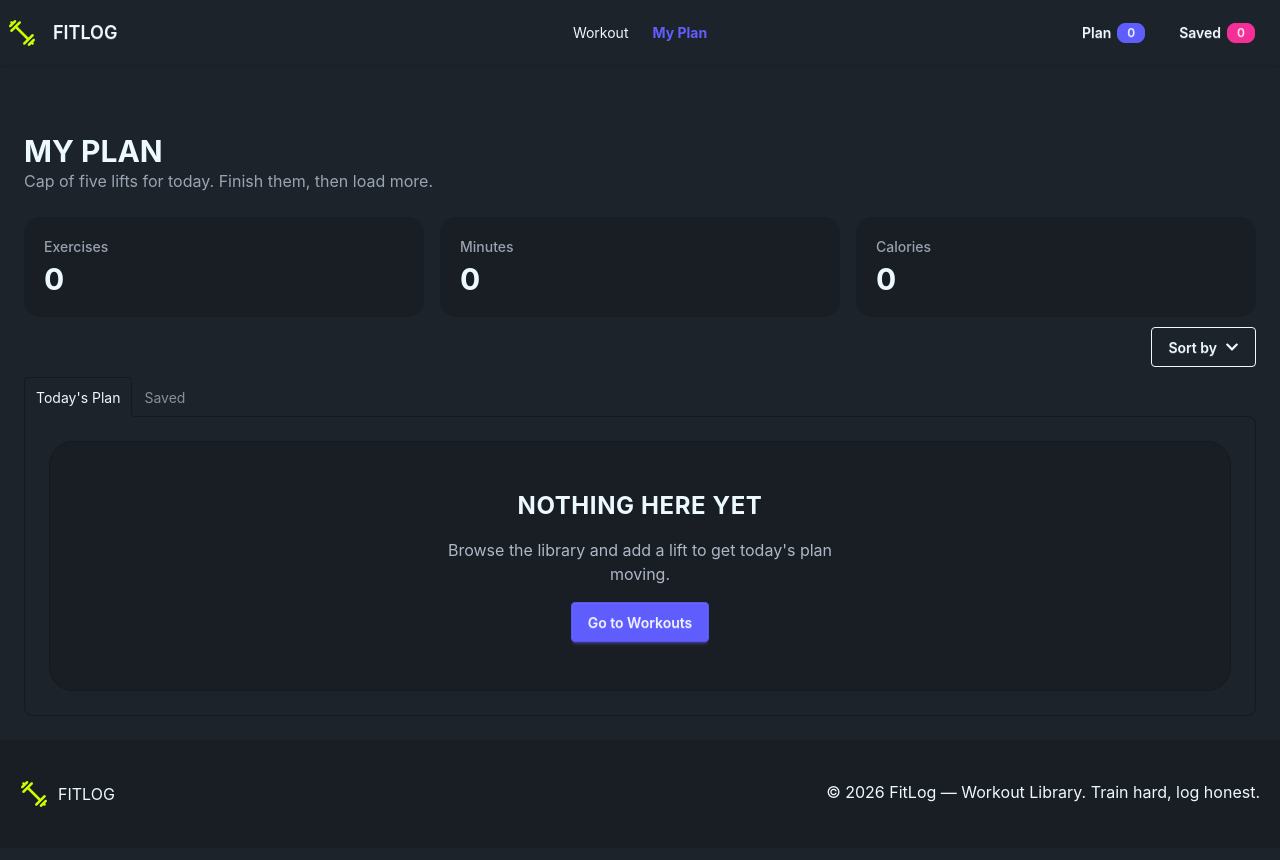
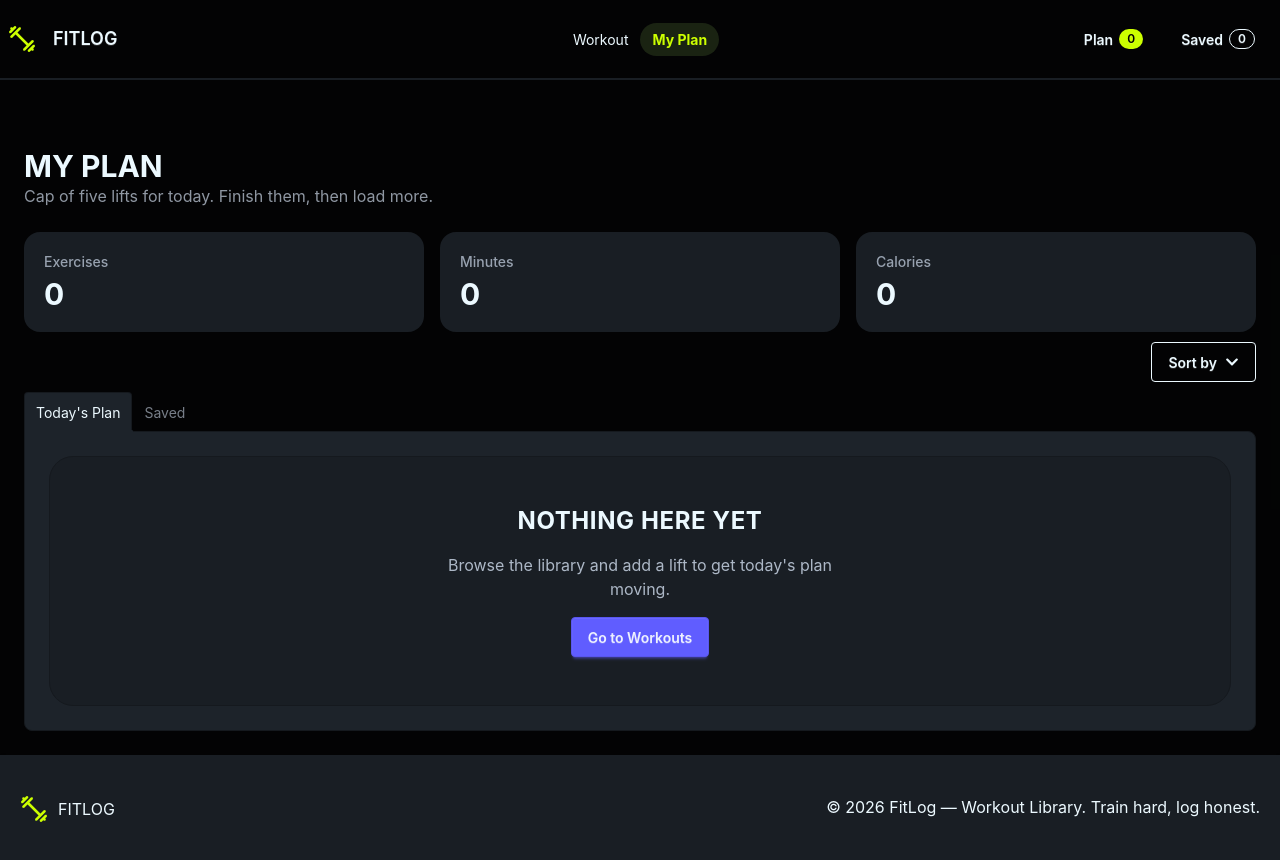
Before and after one commit to Sagorhowlader/b14-a6-fitlog, a Next.js app: page /my-plan in a window 1280 px wide. Shown: the top 860 px of the page. Built offline with nearby package versions, Linux system fonts and the light colour scheme.

Commit message:
Design color pading fix in Navbar

```diff
--- a/src/app/globals.css
+++ b/src/app/globals.css
@@ -1,6 +1,9 @@
 @import "tailwindcss";
 @plugin "daisyui";
-
 html {
     scroll-behavior: smooth;
 }
+
+@theme {
+    --color-fitlog-primary: #ccff00;
+}
--- a/src/app/layout.tsx
+++ b/src/app/layout.tsx
@@ -28,13 +28,15 @@ export default function RootLayout({ children }: LayoutProps<"/">) {
       className={`${geistSans.variable} ${geistMono.variable} h-full antialiased`}
       data-theme="dark"
     >
-      <body className="container mx-auto">
+      <body className="bg-black/90">
+        <div className="container mx-auto">
           <WorkoutProvider>
             <Navbar />
             {children}
             <Footer />
             <ToastContainer />
           </WorkoutProvider>
+        </div>
       </body>
     </html>
   );
--- a/src/components/Layouts/ActiveLink.tsx
+++ b/src/components/Layouts/ActiveLink.tsx
@@ -14,7 +14,11 @@ export default function ActiveLink({ href, children }: ActiveLinkProps) {
   return (
     <Link
       href={href}
-      className={pathname === href ? "text-primary font-bold" : ""}
+      className={
+        pathname === href
+          ? "bg-[#1A2312]/100 text-fitlog-primary font-bold rounded-full"
+          : ""
+      }
     >
       {children}
     </Link>
--- a/src/components/Layouts/Navbar.tsx
+++ b/src/components/Layouts/Navbar.tsx
@@ -16,7 +16,7 @@ const Navbar = () => {
     </>
   );
   return (
-    <div className="navbar shadow-sm mb-11">
+    <div className="navbar min-h-20 border-b-2 border-b-base-200 mb-11 flex items-center text-center justify-center">
       <div className="navbar-start">
         {/* Mobile Menu Design */}
         <div className="dropdown">
@@ -30,13 +30,12 @@ const Navbar = () => {
               viewBox="0 0 24 24"
               stroke="currentColor"
             >
-              {" "}
               <path
                 strokeLinecap="round"
                 strokeLinejoin="round"
                 strokeWidth="2"
                 d="M4 6h16M4 12h8m-8 6h16"
-              />{" "}
+              />
             </svg>
           </div>
           {/* HAMBURGER DESIGN FOR MOBILE END */}
@@ -58,18 +57,14 @@ const Navbar = () => {
         {/* Large Screen Design Start */}
       </div>
       <div className="navbar-center hidden lg:flex">
-        <ul className="menu menu-horizontal px-1">{menuItems}</ul>
+        <ul className="menu menu-horizontal px-4">{menuItems}</ul>
       </div>
-      <div className="navbar-end">
-        <Link href={"/my-plan"}>
-          <button className="btn btn-ghost">
-            Plan <Counter mode="plan" />
-          </button>
+      <div className="navbar-end gap-1">
+        <Link href={"/my-plan"} className="btn btn-ghost">
+          Plan <Counter mode="plan" />
         </Link>
-        <Link href={"/my-plan"}>
-          <button className="btn btn-ghost">
-            Saved <Counter mode="save" />
-          </button>
+        <Link href={"/my-plan"} className="btn btn-ghost">
+          Saved <Counter mode="save" />
         </Link>
       </div>
     </div>
--- a/src/components/MyPlan/PlanTab/PlanCard.tsx
+++ b/src/components/MyPlan/PlanTab/PlanCard.tsx
@@ -3,7 +3,7 @@ import Image from "next/image";
 import Link from "next/link";
 import React from "react";
 import { RxCross1 } from "react-icons/rx";
-import DeleteSaveItems from "../MyPlanShared/DeleteSaveItems";
+import DeleteSaveItems from "../DeleteSaveItems";
 
 type PlanCardProps = {
   workout: IWorkout;
--- a/src/components/MyPlan/SaveTab/SaveCard.tsx
+++ b/src/components/MyPlan/SaveTab/SaveCard.tsx
@@ -3,7 +3,7 @@ import Image from "next/image";
 import Link from "next/link";
 import React from "react";
 import { RxCross1 } from "react-icons/rx";
-import DeleteSaveItems from "../MyPlanShared/DeleteSaveItems";
+import DeleteSaveItems from "../DeleteSaveItems";
 
 type SaveCardProps = {
   saveWorkoutData: IWorkout;
--- a/src/components/Shared/Counter.tsx
+++ b/src/components/Shared/Counter.tsx
@@ -18,7 +18,7 @@ const Counter = ({ mode }: CounterProps) => {
 
   if (mode === "plan") {
     return (
-      <div className="badge badge-sm badge-primary">
+      <div className="badge badge-sm min-w-6 rounded-full border-0 bg-fitlog-primary px-2 font-semibold text-black">
         {planWorkoutData.length}
       </div>
     );
@@ -26,7 +26,7 @@ const Counter = ({ mode }: CounterProps) => {
 
   if (mode === "save") {
     return (
-      <div className="badge badge-sm badge-secondary">
+      <div className="badge badge-sm min-w-6 rounded-3xl border border-base-content bg-transparent px-2 font-semibold">
         {saveWorkoutData.length}
       </div>
     );
--- a/src/context/WorkoutContext.tsx
+++ b/src/context/WorkoutContext.tsx
@@ -1,18 +1,18 @@
 "use client";
 import { IWorkout } from "@/types/workout.type";
 import React, { createContext, useState } from "react";
+type WorkoutContextProps = {
+  children: React.ReactNode;
+};
+type SortType = "duration" | "calories" | "rating";
 type WorkoutContextType = {
   planWorkoutData: IWorkout[];
   setPlanWorkoutData: React.Dispatch<React.SetStateAction<IWorkout[]>>;
   saveWorkoutData: IWorkout[];
   setSaveWorkoutData: React.Dispatch<React.SetStateAction<IWorkout[]>>;
   sortBy: string;
-  setSortBy: React.Dispatch<React.SetStateAction<string>>;
+  setSortBy: React.Dispatch<React.SetStateAction<SortType>>;
 };
-type WorkoutContextProps = {
-  children: React.ReactNode;
-};
-type SortType = "duration" | "calories" | "rating";
 export const WorkoutContext = createContext<WorkoutContextType | null>(null);
 const WorkoutProvider = ({ children }: WorkoutContextProps) => {
   const [planWorkoutData, setPlanWorkoutData] = useState<IWorkout[]>([]);
```
Also changed, not shown: src/components/MyPlan/DeleteSaveItems.tsx (renamed from src/components/MyPlan/MyPlanShared/DeleteSaveItems.tsx). Lines whose indentation alone changed are shown as unchanged.
